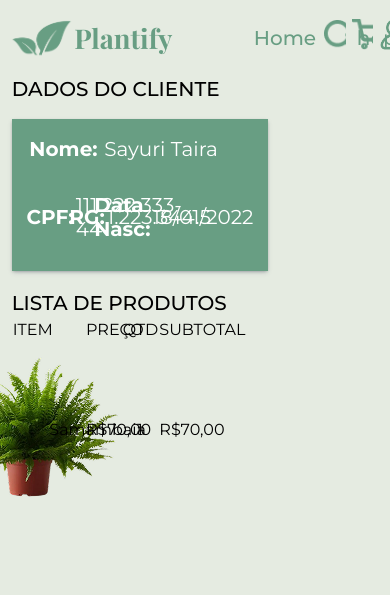
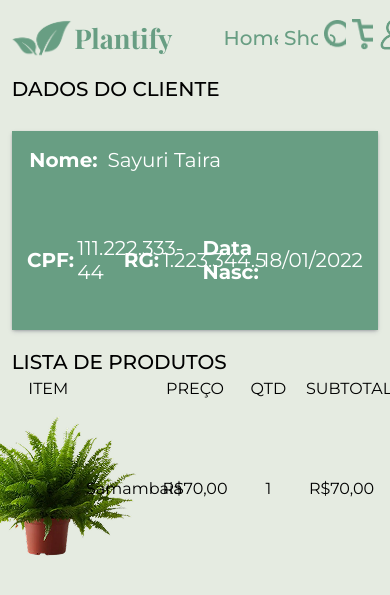
Before and after one commit to yagop-dev/plantify-php-javascript, a PHP site: page /pages/cart.html in a window 390 px wide; the page is wider, and only the part inside the window is pictured. Shown: the top 595 px of that part. Run offline with PHP 8.4, Linux system fonts and the light colour scheme; some web fonts are replaced.

Commit message:
Responsivity Adition
Responsivity using media query for differents widths

```diff
--- a/assets/css/cart.css
+++ b/assets/css/cart.css
@@ -120,7 +120,7 @@
 .client-data-container{
     display: flex;
     flex-direction: column;
-    height: 23dvh;
+    height: 30dvh;
     width: 94dvw;
     margin-top: 5%;
     margin-left: 3%;
@@ -241,3 +241,36 @@
     width: auto;
     object-fit: contain;
 }
+
+@media (max-width: 1400px) {
+    .product-table {
+        width: 60%;
+    }
+}
+@media (max-width: 1200px) {
+    .product-table {
+        width: 70%;
+    }
+}
+
+@media (max-width: 1000px) {
+    .product-table {
+        width: 80%;
+    }
+}
+@media (max-width: 900px) {
+    .product-table {
+        width: 90%;
+    }
+}
+
+@media (max-width: 800px) {
+    main {
+        display: block;
+    }
+
+    .client-data, .product-table, .main-container {
+        width: 100%;
+        gap: 10%;
+    }
+}
```
